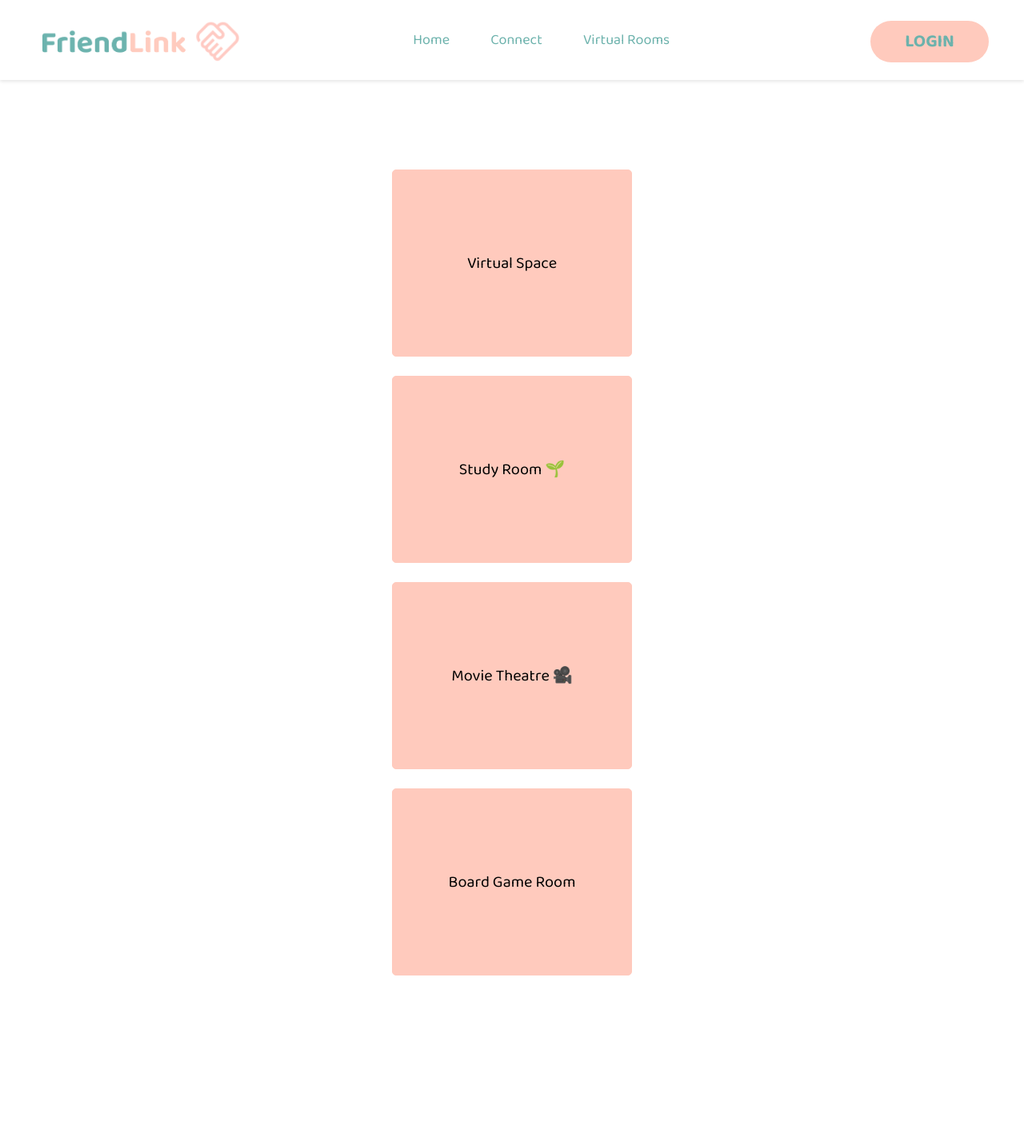
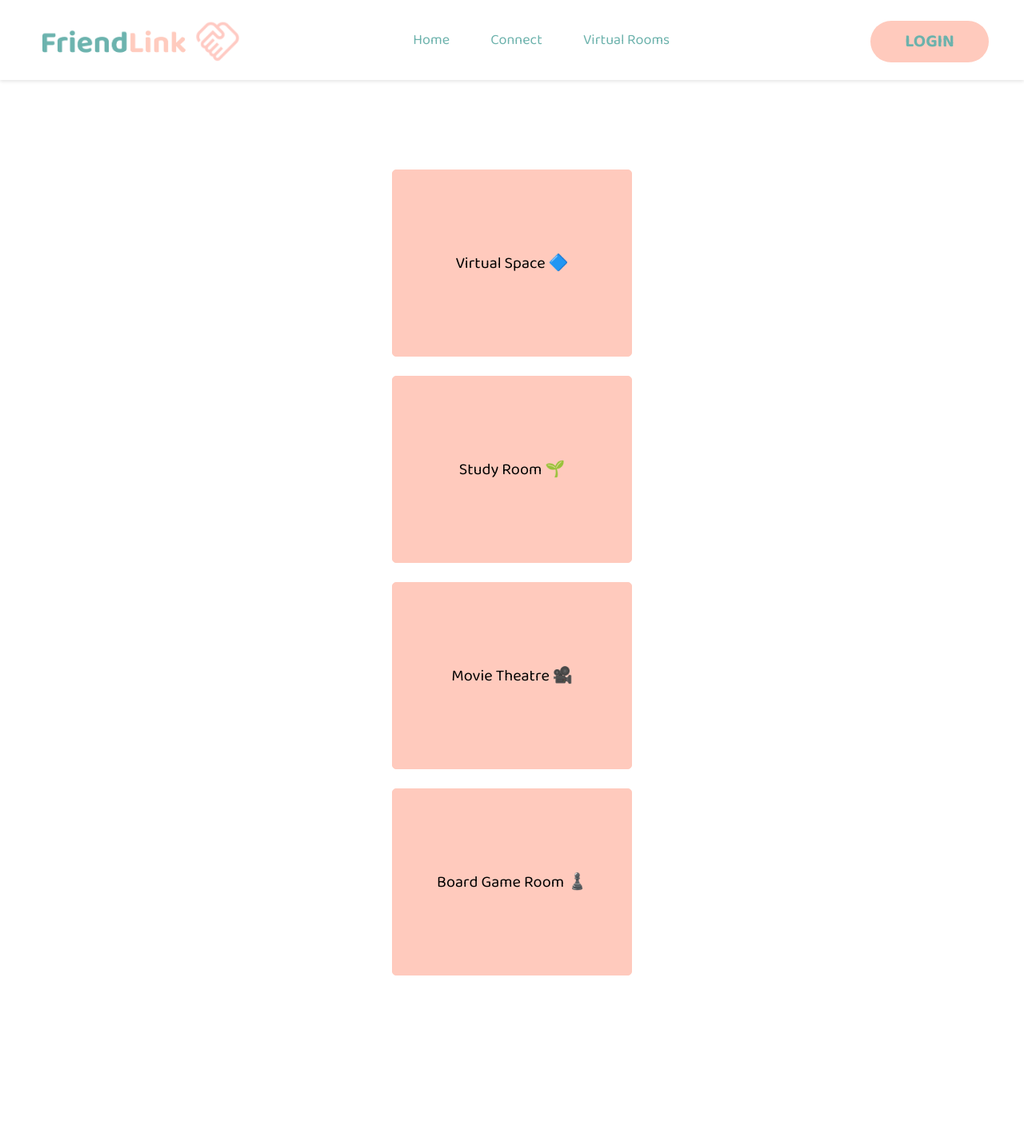
Before and after one commit to Iamthegoy/newhacks2025, a Flask app: page /virtualrooms in a window 1280 px wide. Shown: the whole page at 80% size. Run offline with Flask 3, Linux system fonts and the light colour scheme.

Commit message:
Small fixes

```diff
--- a/Website/templates/index.html
+++ b/Website/templates/index.html
@@ -26,9 +26,9 @@
     <section class="hero">
     <div class="hero-container">
         <div class="text">
-            <center><h1>Close the Distance</h1>
+            <h1>Close the Distance</h1>
              <p>Discover, connect, and grow together virtually.</p>
-            <button type="submit" class="getstarted"><a class="btn-link" href="/signup"><b>GET STARTED</b></a></button>
+            <button type="submit" class="getstarted"><a class="btn-link" href="/signup"><b>CREATE ACCOUNT</b></a></button>
         </div>
     </div>
   </section>
--- a/Website/templates/virtualrooms.html
+++ b/Website/templates/virtualrooms.html
@@ -23,10 +23,10 @@
   </nav>
 <body>
   <div class="forums">
-    <a class="box-link" href="http://localhost:3000"><div class="box">Virtual Space</div></a>
+    <a class="box-link" href="http://localhost:3000"><div class="box">Virtual Space 🔷</div></a>
     <a class="box-link" id="studyRoom" href="room/<username>"><div class="box">Study Room 🌱</div></a>
     <a class="box-link" href="/"><div class="box">Movie Theatre 🎥</div>
-    <a class="box-link" href="/"><div class="box">Board Game Room</div></a>
+    <a class="box-link" href="/"><div class="box">Board Game Room ♟️</div></a>
   </div>
 
   <!-- Link JS file -->
```
